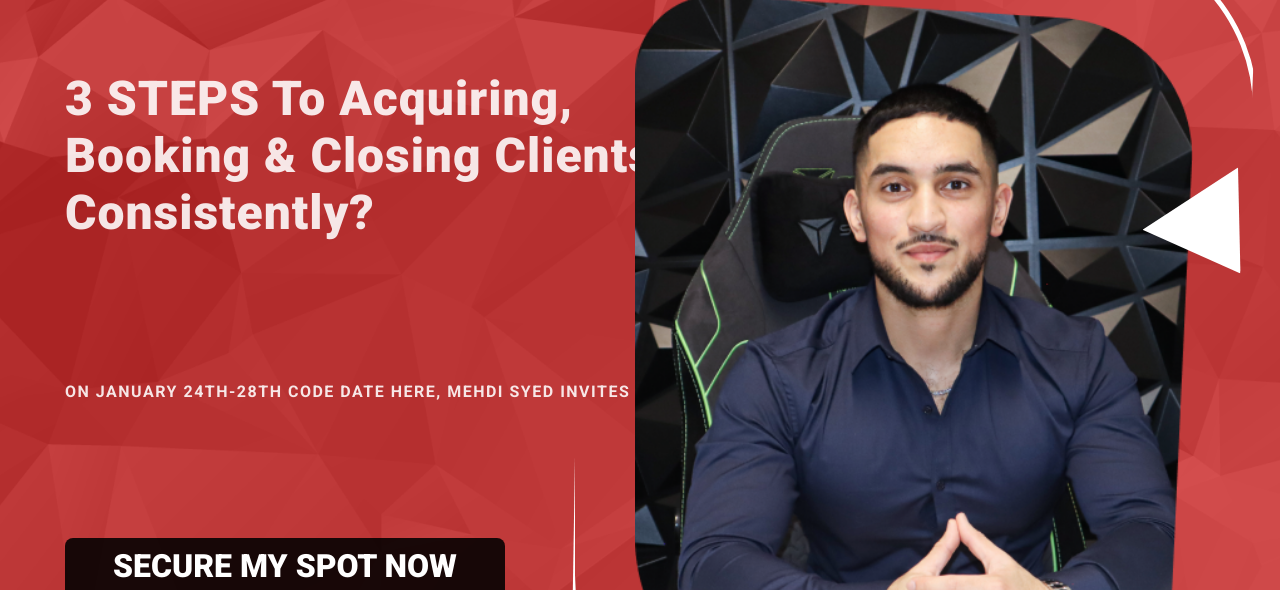
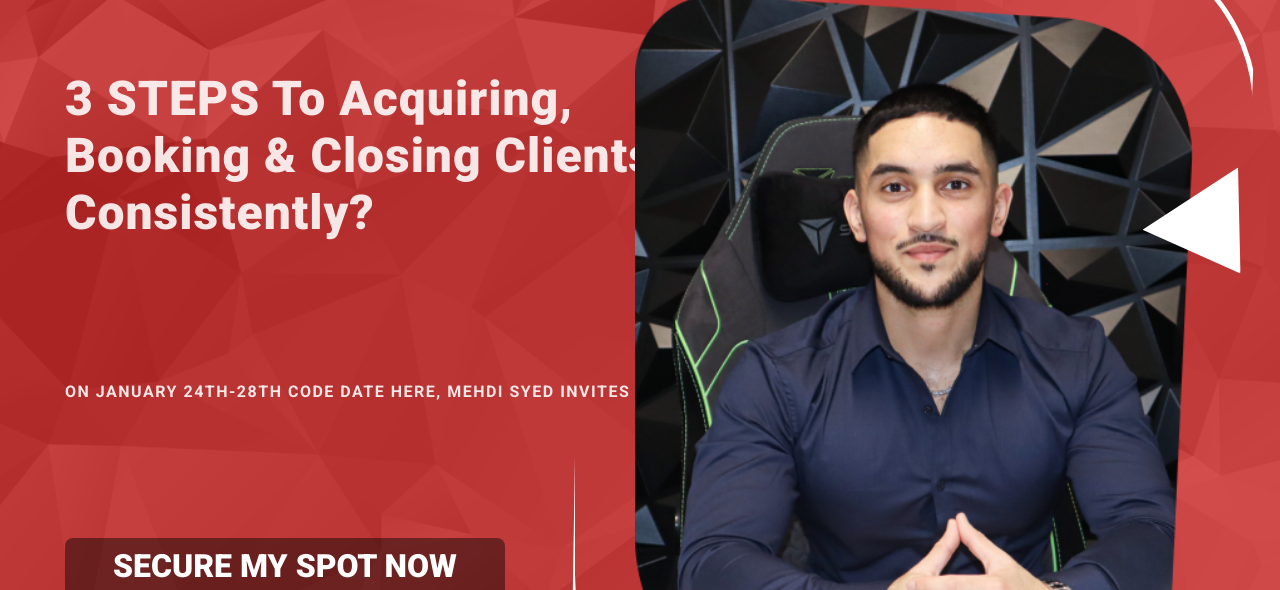
Before and after one commit to houssam15/masterClasses, a plain HTML site: page index.html in a window 1280 px wide. In both pictures the pointer is over the button 284 px from the left and 789 px from the top of the page. Shown: the part 210-800 px from the top of the page. Drawn offline with Linux system fonts and the light colour scheme.

Commit message:
add hover to buttons

```diff
--- a/style/animation.css
+++ b/style/animation.css
@@ -31,3 +31,8 @@
 .secret:nth-child(4){
     transition-delay: 600ms;
 }
+
+.first-btn:hover{
+    background-color:rgba(0, 0, 0, 0.445);
+    transition: 1s all;
+}
```
Also changed, not shown: index.html (+1 -3 lines).
